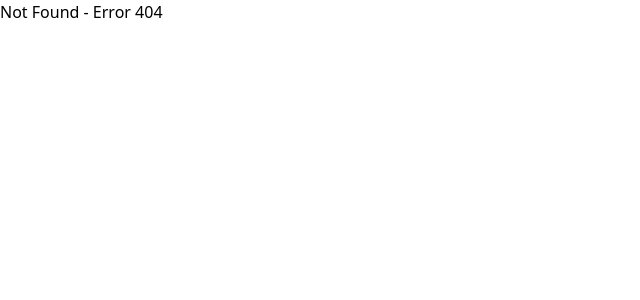
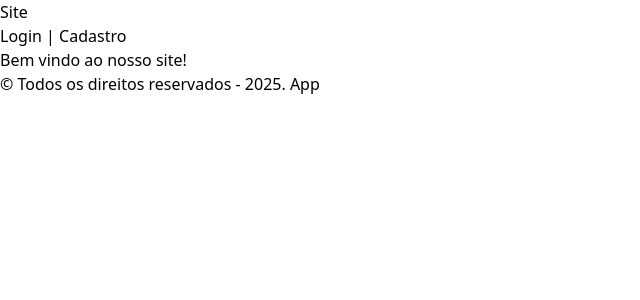
Before and after one commit to LucasRafa22/Login-Cadastro, a React (Vite) app in the folder access-control-cp/: page /site in a window 1280 px wide. Before the commit this address had no page. Shown: the top 300 px of the page, without its empty margins (0-640 px from the left). Built offline with nearby package versions, Linux system fonts and the light colour scheme.

Commit message:
feat: rota de site criada

```diff
--- a/access-control-cp/src/main.tsx
+++ b/access-control-cp/src/main.tsx
@@ -6,11 +6,13 @@ import { createBrowserRouter, RouterProvider } from 'react-router-dom';
 import Error from './routes/Error/index.tsx';
 import Login from './routes/Login/index.tsx';
 import Cadastro from './routes/Cadastro/index.tsx';
+import Site from './routes/Site/index.tsx';
 
 const router = createBrowserRouter([
   {path:'/', element:<App/>, errorElement: <Error/>, children:[
     {path:'/', element:<Login/>},
-    {path:'/cadastro', element: <Cadastro/>}
+    {path:'/cadastro', element: <Cadastro/>},
+    {path:'/site', element: <Site/>}
 
   ]}
 ])
--- /dev/null
+++ b/access-control-cp/src/routes/Site/index.tsx
@@ -0,0 +1,7 @@
+export default function Site(){
+    return(
+        <main>
+            <h1>Bem vindo ao nosso site!</h1>
+        </main>
+    )
+}
```
